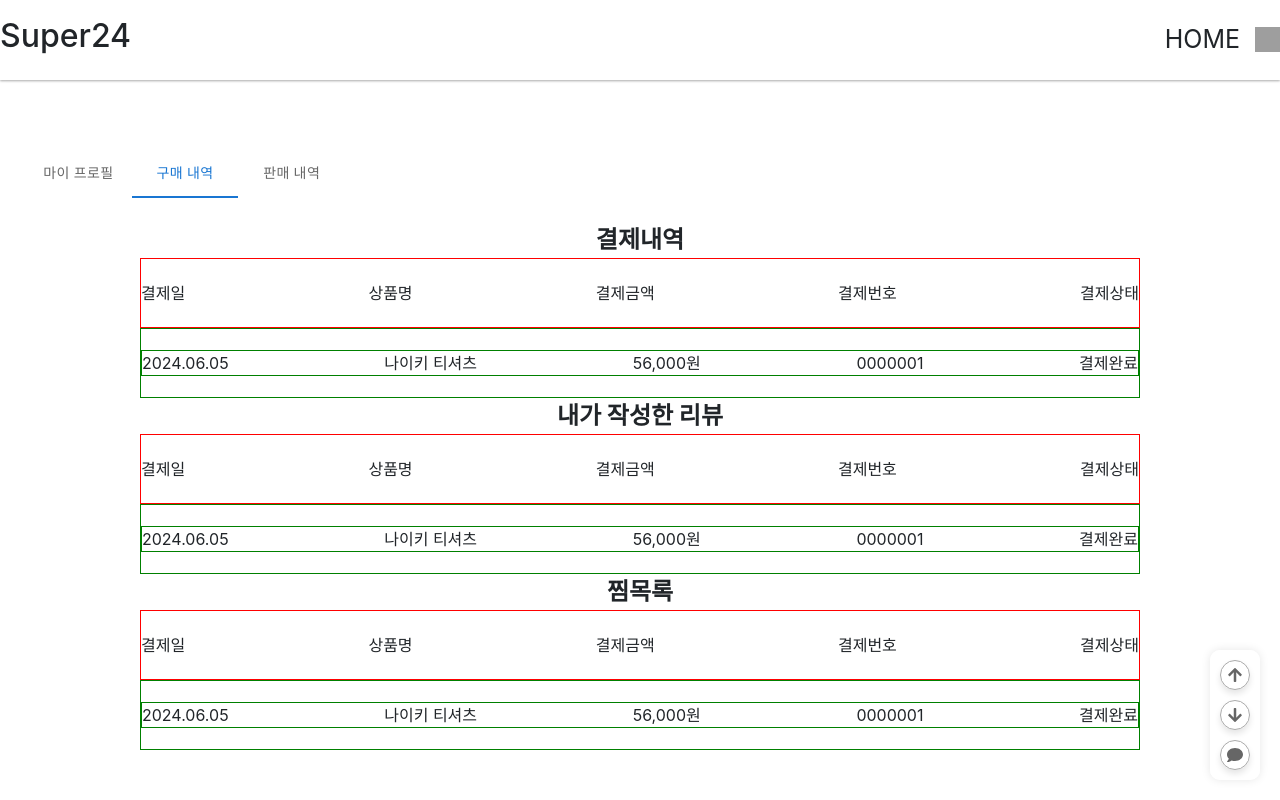
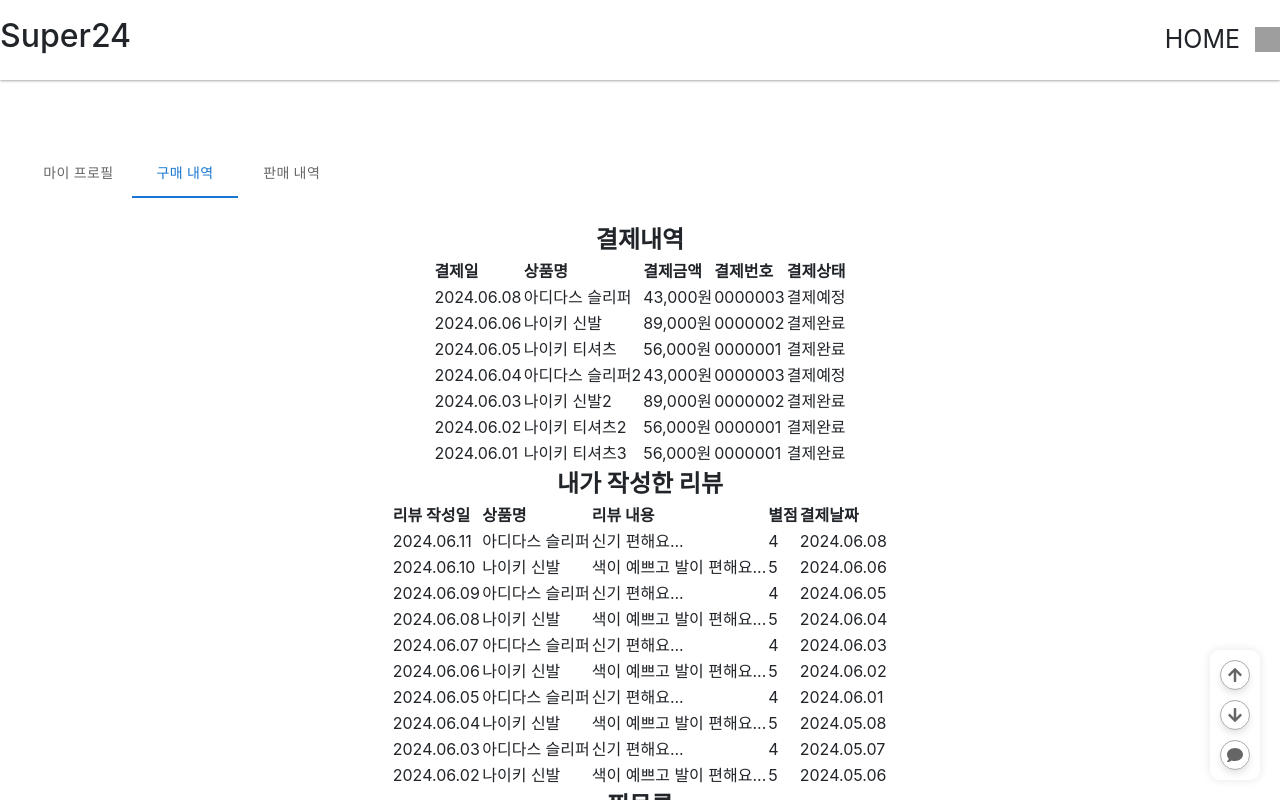
Before and after one commit to TradeWebProject/trade_web_project, a React (Create React App) app in the folder tradeweb/: page /my-page in a window 1280 px wide. Both pictures are taken after a click on the tab "구매 내역". Shown: the top 800 px of the page. Built offline with nearby package versions, Linux system fonts and the light colour scheme; grey boxes are pictures that could not be loaded; the HTML template or start-up script is replaced by a standard one.

Commit message:
마이페이지 - 결제내역, 내가 작성한 리뷰 table UI 틀 설계

```diff
--- a/tradeweb/src/pages/myPage/MyPage.js
+++ b/tradeweb/src/pages/myPage/MyPage.js
@@ -44,10 +44,6 @@ const MyPage = () => {
                                 <div>전화번호</div>
                                 <InfoText>010-1234-4698</InfoText>
                             </InfoWrapper>
-                            {/* <InfoWrapper>
-                                <div>프로필 이미지</div>
-                                <img src="https://placehold.jp/50x50.png"/>
-                            </InfoWrapper> */}
                         </Container>
                     </Box>
                 )}
@@ -55,120 +51,147 @@ const MyPage = () => {
                     <Box sx={{ p: 3 }}>
                         <Container>
                              <Title>결제내역</Title>
-                              <Header>
-                                    <div>결제일</div>
-                                    <div>상품명</div>
-                                    <div>결제금액</div>
-                                    <div>결제번호</div>
-                                    <div>결제상태</div>
-                              </Header>
-                              <TableContent>
-                                  <TableContentWrapper>
-                                      <div>2024.06.05</div>
-                                      <div>
-                                          나이키 티셔츠
-                                      </div>
-                                      <div>
-                                          56,000원
-                                      </div>
-                                      <div>
-                                          0000001
-                                      </div>
-                                      <div>
-                                          결제완료
-                                      </div>
-                                  </TableContentWrapper>
-                                  {/* <TableContentWrapper>
-                                      <div>2024.06.07</div>
-                                      <div>
-                                          아디다스 티셔츠
-                                      </div>
-                                      <div>
-                                          0000002
-                                      </div>
-                                      <div>
-                                          결제예정
-                                      </div>
-                                  </TableContentWrapper> */}
-
-                              </TableContent>
+                             <table>
+                                <tr>
+                                    <th>결제일</th>
+                                    <th>상품명</th>
+                                    <th>결제금액</th>
+                                    <th>결제번호</th>
+                                    <th>결제상태</th>
+                                </tr>
+                                <tr>
+                                    <td>2024.06.08</td>
+                                    <td>아디다스 슬리퍼</td>
+                                    <td>43,000원</td>
+                                    <td>0000003</td>
+                                    <td>결제예정</td>
+                                </tr>
+                                <tr>
+                                    <td>2024.06.06</td>
+                                    <td>나이키 신발</td>
+                                    <td>89,000원</td>
+                                    <td>0000002</td>
+                                    <td>결제완료</td>
+                                </tr>
+                                <tr>
+                                    <td>2024.06.05</td>
+                                    <td>나이키 티셔츠</td>
+                                    <td>56,000원</td>
+                                    <td>0000001</td>
+                                    <td>결제완료</td>
+                                </tr>
+                                <tr>
+                                    <td>2024.06.04</td>
+                                    <td>아디다스 슬리퍼2</td>
+                                    <td>43,000원</td>
+                                    <td>0000003</td>
+                                    <td>결제예정</td>
+                                </tr>
+                                <tr>
+                                    <td>2024.06.03</td>
+                                    <td>나이키 신발2</td>
+                                    <td>89,000원</td>
+                                    <td>0000002</td>
+                                    <td>결제완료</td>
+                                </tr>
+                                <tr>
+                                    <td>2024.06.02</td>
+                                    <td>나이키 티셔츠2</td>
+                                    <td>56,000원</td>
+                                    <td>0000001</td>
+                                    <td>결제완료</td>
+                                </tr>
+                                <tr>
+                                    <td>2024.06.01</td>
+                                    <td>나이키 티셔츠3</td>
+                                    <td>56,000원</td>
+                                    <td>0000001</td>
+                                    <td>결제완료</td>
+                                </tr>
+                             </table>
 
                               <Title>내가 작성한 리뷰</Title>
-                              <Header>
-                                    <div>결제일</div>
-                                    <div>상품명</div>
-                                    <div>결제금액</div>
-                                    <div>결제번호</div>
-                                    <div>결제상태</div>
-                              </Header>
-                              <TableContent>
-                                  <TableContentWrapper>
-                                      <div>2024.06.05</div>
-                                      <div>
-                                          나이키 티셔츠
-                                      </div>
-                                      <div>
-                                          56,000원
-                                      </div>
-                                      <div>
-                                          0000001
-                                      </div>
-                                      <div>
-                                          결제완료
-                                      </div>
-                                  </TableContentWrapper>
-                                  {/* <TableContentWrapper>
-                                      <div>2024.06.07</div>
-                                      <div>
-                                          아디다스 티셔츠
-                                      </div>
-                                      <div>
-                                          0000002
-                                      </div>
-                                      <div>
-                                          결제예정
-                                      </div>
-                                  </TableContentWrapper> */}
+                              <table>
+                                <tr>
+                                    <th>리뷰 작성일</th>
+                                    <th>상품명</th>
+                                    <th>리뷰 내용</th>
+                                    <th>별점</th>
+                                    <th>결제날짜</th>
+                                </tr>
+                                <tr>
+                                    <td>2024.06.11</td>
+                                    <td>아디다스 슬리퍼</td>
+                                    <td> 신기 편해요...</td>
+                                    <td> 4</td>
+                                    <td>2024.06.08</td>
+                                </tr>
+                                <tr>
+                                    <td>2024.06.10</td>
+                                    <td>나이키 신발</td>
+                                    <td>색이 예쁘고 발이 편해요...</td>
+                                    <td>5</td>
+                                    <td>2024.06.06</td>
+                                </tr>
+                                <tr>
+                                    <td>2024.06.09</td>
+                                    <td>아디다스 슬리퍼</td>
+                                    <td> 신기 편해요...</td>
+                                    <td> 4</td>
+                                    <td>2024.06.05</td>
+                                </tr>
+                                <tr>
+                                    <td>2024.06.08</td>
+                                    <td>나이키 신발</td>
+                                    <td>색이 예쁘고 발이 편해요...</td>
+                                    <td>5</td>
+                                    <td>2024.06.04</td>
+                                </tr>
+                                <tr>
+                                    <td>2024.06.07</td>
+                                    <td>아디다스 슬리퍼</td>
+                                    <td> 신기 편해요...</td>
+                                    <td> 4</td>
+                                    <td>2024.06.03</td>
+                                </tr>
+                                <tr>
+                                    <td>2024.06.06</td>
+                                    <td>나이키 신발</td>
+                                    <td>색이 예쁘고 발이 편해요...</td>
+                                    <td>5</td>
+                                    <td>2024.06.02</td>
+                                </tr>
+                                <tr>
+                                    <td>2024.06.05</td>
+                                    <td>아디다스 슬리퍼</td>
+                                    <td> 신기 편해요...</td>
+                                    <td> 4</td>
+                                    <td>2024.06.01</td>
+                                </tr>
+                                <tr>
+                                    <td>2024.06.04</td>
+                                    <td>나이키 신발</td>
+                                    <td>색이 예쁘고 발이 편해요...</td>
+                                    <td>5</td>
+                                    <td>2024.05.08</td>
+                                </tr>
+                                <tr>
+                                    <td>2024.06.03</td>
+                                    <td>아디다스 슬리퍼</td>
+                                    <td> 신기 편해요...</td>
+                                    <td> 4</td>
+                                    <td>2024.05.07</td>
+                                </tr>
+                                <tr>
+                                    <td>2024.06.02</td>
+                                    <td>나이키 신발</td>
+                                    <td>색이 예쁘고 발이 편해요...</td>
+                                    <td>5</td>
+                                    <td>2024.05.06</td>
+                                </tr>
+                             </table>
+                              <Title>찜목록</Title>
 
-                              </TableContent>
-                              <Title>찜목록</Title>
-                              <Header>
-                                    <div>결제일</div>
-                                    <div>상품명</div>
-                                    <div>결제금액</div>
-                                    <div>결제번호</div>
-                                    <div>결제상태</div>
-                              </Header>
-                              <TableContent>
-                                  <TableContentWrapper>
-                                      <div>2024.06.05</div>
-                                      <div>
-                                          나이키 티셔츠
-                                      </div>
-                                      <div>
-                                          56,000원
-                                      </div>
-                                      <div>
-                                          0000001
-                                      </div>
-                                      <div>
-                                          결제완료
-                                      </div>
-                                  </TableContentWrapper>
-                                  {/* <TableContentWrapper>
-                                      <div>2024.06.07</div>
-                                      <div>
-                                          아디다스 티셔츠
-                                      </div>
-                                      <div>
-                                          0000002
-                                      </div>
-                                      <div>
-                                          결제예정
-                                      </div>
-                                  </TableContentWrapper> */}
-
-                              </TableContent>
 
                         </Container>
 
```
